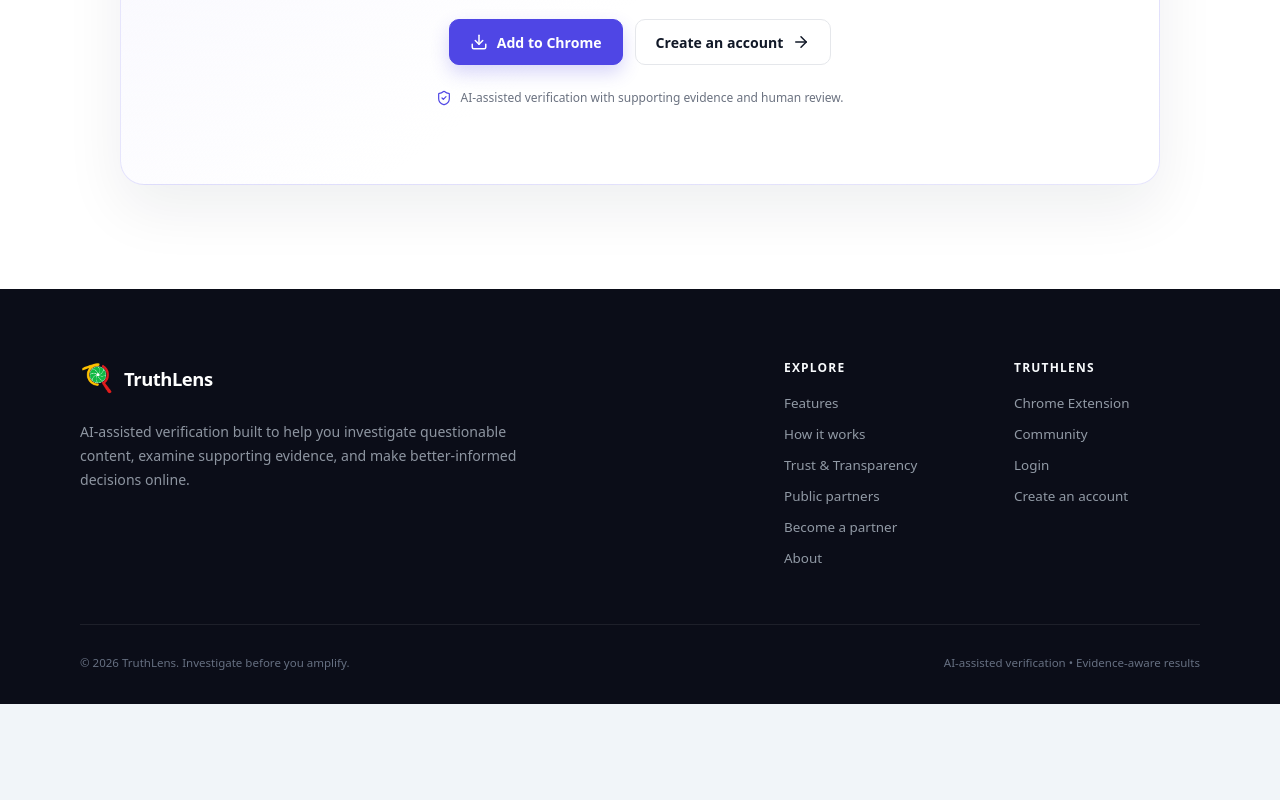
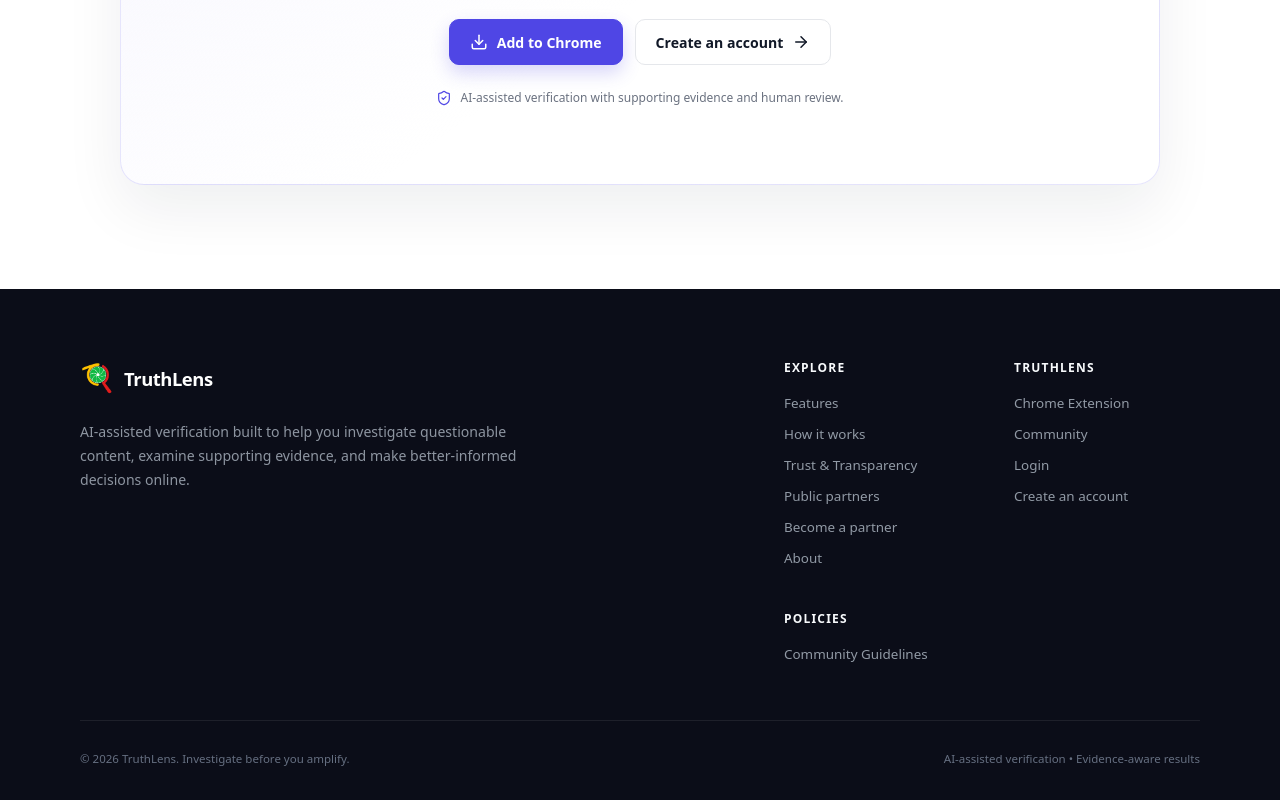
Before and after one commit to renzkirby/truthlens, a React (Vite) app in the folder frontend/frontend/: page /landing in a window 1280 px wide. Shown: the part 4674-5474 px from the top of the page. Before the commit the page ends 5378 px from the top, so only its background shows below. Built offline with nearby package versions, Linux system fonts and the light colour scheme; no server answers; a web font is replaced by a local one.

Commit message:
Add Community Guidelines to public footer policies

```diff
--- a/frontend/frontend/src/components/public/PublicSiteFooter.jsx
+++ b/frontend/frontend/src/components/public/PublicSiteFooter.jsx
@@ -58,6 +58,12 @@ function PublicSiteFooter() {
 
                      <Link to="/register">Create an account</Link>
                   </div>
+
+                  <div className="public-site-footer__nav-group">
+                     <h3>Policies</h3>
+
+                     <Link to="/community-guidelines">Community Guidelines</Link>
+                  </div>
                </div>
             </div>
 
```
